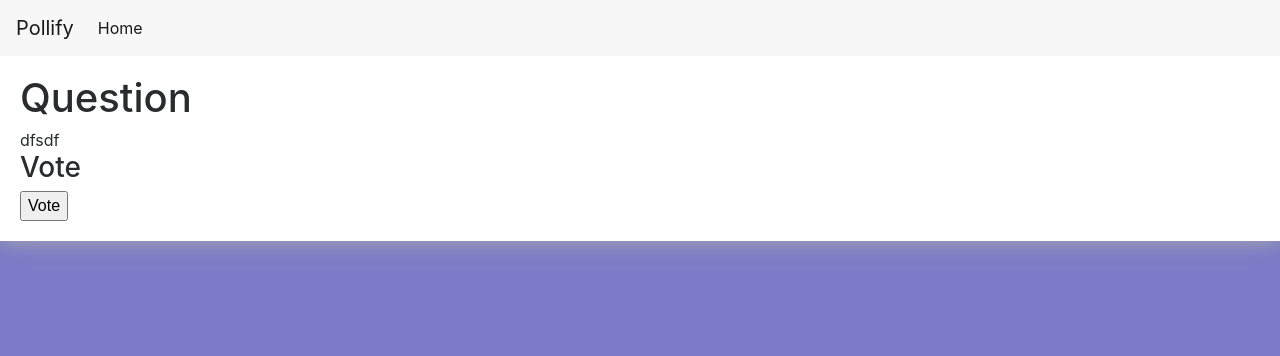
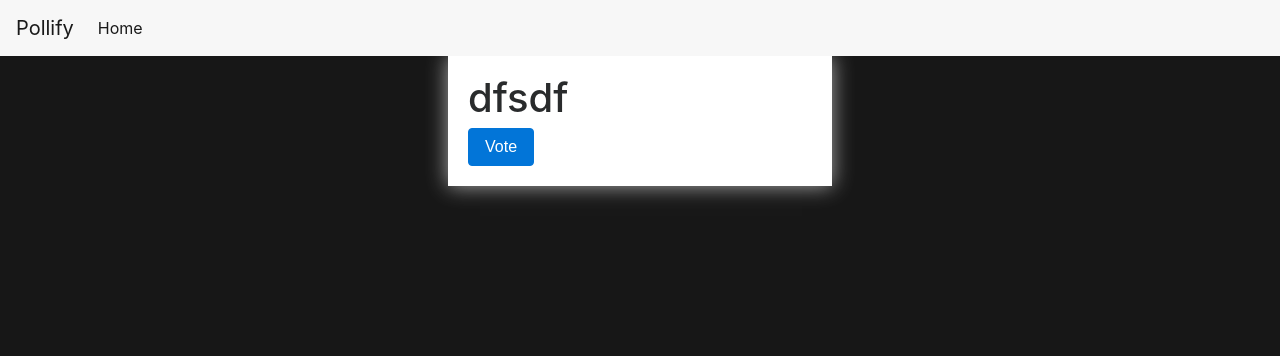
Before and after one commit to Stivi7/vote-app, a Django app: page /vote/1/ in a window 1280 px wide. Shown: the top 356 px of the page. Run offline with Django 3.2, Linux system fonts and the light colour scheme; data comes from the database, SQL or seed files in the repository; both versions use the stored data as it was after the commit; some libraries are stand-ins or nearby versions.

Commit message:
visual changes

```diff
--- a/vote/static/vote/main.css
+++ b/vote/static/vote/main.css
@@ -3,7 +3,7 @@
 }
 
 body {
-    background-color: rgba(111, 111, 194, 0.911);
+    background-color: rgba(0, 0, 0, 0.911);
 }
 
 .logo {
@@ -22,3 +22,7 @@ body {
 .footercolor {
     background-color: grey;
 }
+
+ul {
+    list-style: none;
+}
--- a/vote/templates/vote/poll_details.html
+++ b/vote/templates/vote/poll_details.html
@@ -1,16 +1,16 @@
-{% extends 'base/base.html' %}
-{% block content %}
-<div class="wrapper">
-    <h1>Question</h1>
-    {{ question.question_text }}
-    <h3>Vote</h3>
+{% extends 'base/base.html' %} {% block content %}
+<div class="wrapper" style="width: 30%">
+    <h1>{{ question.question_text }}</h1>
+
     <form action="{% url 'vote:vote1' question.id %}" method="post">
-    {% csrf_token %}
-    {% for choice in question.choices_set.all %}
-    <input type="radio" name="choice" id="choice{{ forloop.counter }}" value="{{ choice.id }}"/>
-    <label for="choice{{ forloop.counter }}">{{ choice.choice_text }}</label><br/>
-    {% endfor %}
-    <button type="submit">Vote</button>
+        {% csrf_token %} {% for choice in question.choices_set.all %}
+        <div class="form-group">
+            <input type="radio" name="choice" id="choice{{ forloop.counter }}" value="{{ choice.id }}" />
+            <label for="choice{{ forloop.counter }}">{{ choice.choice_text }}</label>
+            <br/>
+        </div>
+        {% endfor %}
+        <button class="btn btn-primary" type="submit">Vote</button>
     </form>
 </div>
 {% endblock %}
--- a/vote/templates/vote/question_list.html
+++ b/vote/templates/vote/question_list.html
@@ -1,6 +1,6 @@
 {% extends 'base/base.html' %}
 {% block content %}
-<div>
+<div class="wrapper" style="width: 40%">
     <ul>
         {% for question in questions %}
         <li><a href="{% url 'vote:poll-details' question.id %}">{{question.question_text}}</a></li>
--- a/vote_app/urls.py
+++ b/vote_app/urls.py
@@ -18,6 +18,8 @@ from django.conf.urls import url, include
 from django.contrib import admin
 from vote import views as core_views
 from django.contrib.auth import views as auth_views
+from vote import views
+from vote.forms import LoginForm
 
 urlpatterns = [
     url(r'^admin/', admin.site.urls),
@@ -27,6 +29,6 @@ urlpatterns = [
 #auth urls
 urlpatterns += [
     url(r'^signup/$', core_views.signup, name='signup'),
-    url(r'^accounts/login/$', auth_views.login, name='login'),
+    url(r'^accounts/login/$', auth_views.login,{'template_name':'registration/login.html', 'authentication_form':LoginForm}, name='login'),
     url(r'^logout/$', auth_views.logout, {'next_page': '/'}, name='logout'),
 ]
```
Also changed, not shown: vote/forms.py (+39 -5 lines), vote/templates/forms/poll_form.html (+9 -2 lines), vote/templates/registration/login.html (+8 -6 lines), vote/views.py (+15 -6 lines), db.sqlite3.
